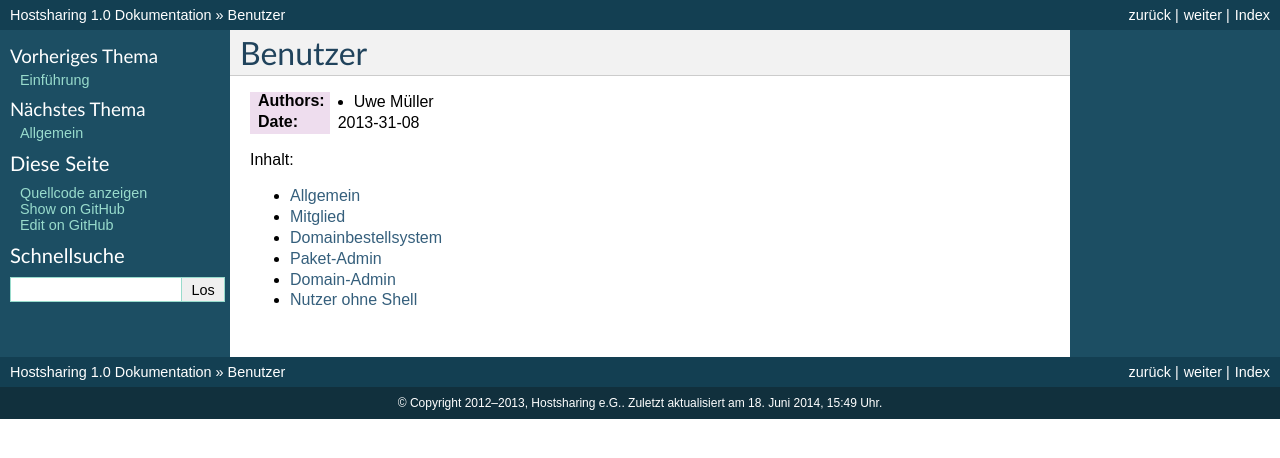
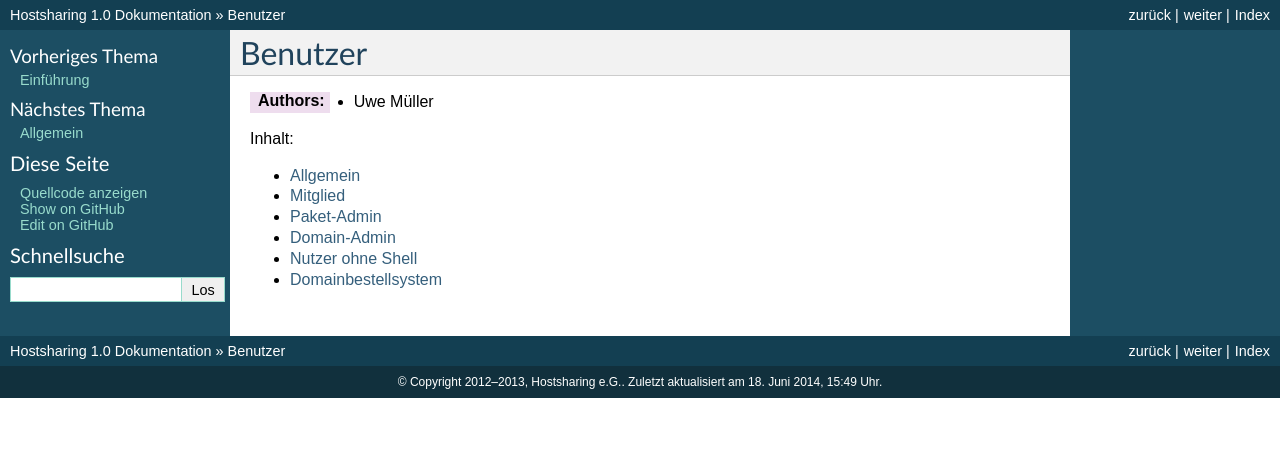
Before and after one commit to hostsharing/hs.docs.users, a Sphinx documentation site: the page built from source/account/index.rst, in a window 1280 px wide. Shown: the top 458 px of the page. Built offline with Sphinx 7.4.7, drawn with Linux system fonts in a browser that asks for light colours.

```diff
--- a/source/account/index.rst
+++ b/source/account/index.rst
@@ -3,7 +3,8 @@ Benutzer
 ============================
 
 :Authors: - Uwe Müller
-:Date:    2013-31-08
+.. |date| date:: %d. %m. %Y
+.. |time| date:: %H:%M
 
 
 Inhalt:
@@ -13,7 +14,7 @@ Inhalt:
 
         allgemein
         mitglied
-        domainaccount
         paket-admin
         domain-admin
         userohneshell
+        domainaccount
```
